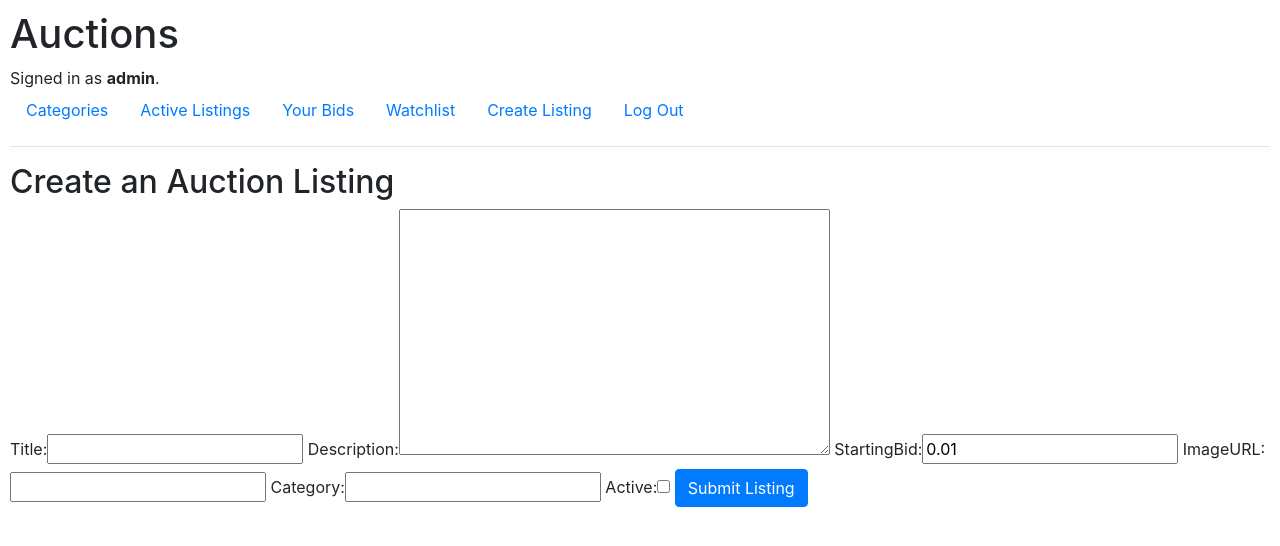
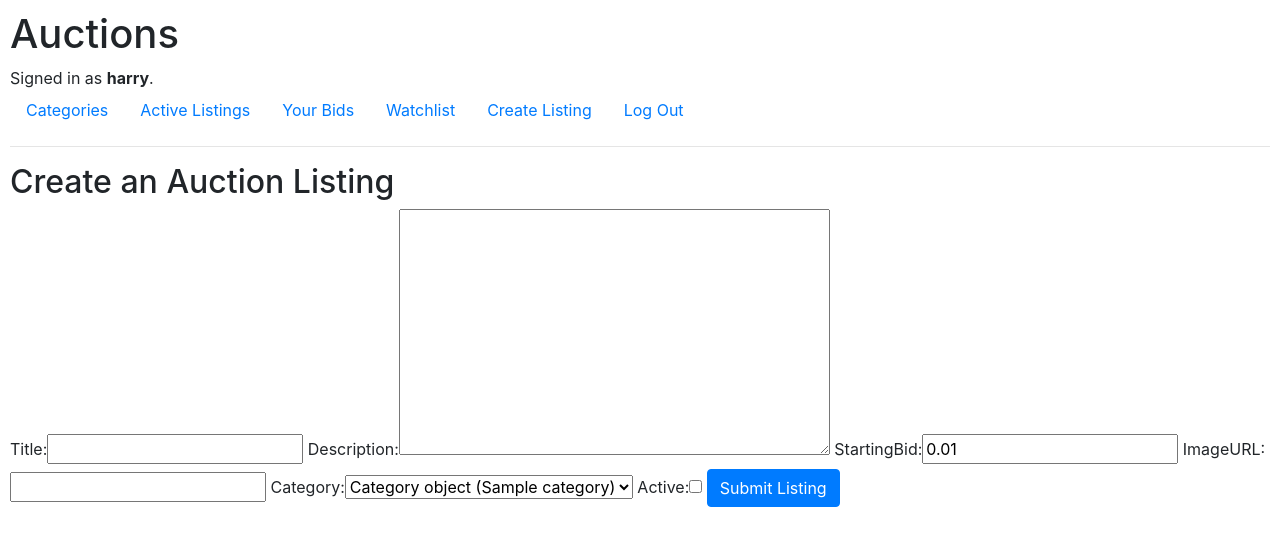
Before and after one commit to therochaexperience/cs50-django-auctions, a Django app: page /createListing in a window 1280 px wide. Shown: the top 546 px of the page. Run offline with Django 3.2, Linux system fonts and the light colour scheme; a user stored in the database is signed in; tables that the repository leaves empty hold one stand-in row (values such as "Sample post"); some libraries are stand-ins or nearby versions.

Commit message:
Created categories model. Created categories view. Troubleshooting migration error; deleted old database. Created category handler method. Need to debug error with create listing; change categories from drop down to text input. Need to create admin interface. Beautify front end with bootstrap.

```diff
--- a/auctions/models.py
+++ b/auctions/models.py
@@ -5,17 +5,16 @@
 from django.utils import timezone
 
 class User(AbstractUser):
-    watchList = models.ManyToManyField('Listing') # Followers are Users that have added a Listing to their Watchlist; how to prevent owner from following their own Listing
+    watchList = models.ManyToManyField('Listing')
 
-    # add watchlist; one user can have many listings on his watchlist; one listing can be on many user's watchlist; many to many relationship
-    # how to get all listings created by a user?
-    # add permissions to edit a listing object instance
-        # has_view_permission()
-        # has_change_permission()
-        # has_delete_permission()
-    # user groups
-        # is it good practice to set a group per listing?
+class Category(models.Model):
+    name = models.CharField(max_length=25, primary_key=True) #, unique=True
+    created_at = models.DateTimeField(auto_now_add=True)
 
+    @classmethod # DRY?
+    def create(cls, name):
+        category = cls(name = name)
+        return category
 
 class Listing(models.Model):
     title = models.CharField(max_length=50)
@@ -33,15 +32,20 @@
         validators=[MinValueValidator(Decimal('0.01'))]
     )
     imageURL = models.URLField()
-    category = models.CharField(max_length=25)
+    category = models.ForeignKey(
+        Category,
+        on_delete=models.CASCADE,
+        related_name="listings",
+        default='0'
+    )
     created_at = models.DateTimeField(auto_now_add=True)
-    updated_at = models.DateTimeField(auto_now=True) # what is this doing?
+    updated_at = models.DateTimeField(auto_now=True)
     active = models.BooleanField(default=False)
     #dateTimeEndListing = models.DateTimeField() # change to durationfield?; add to createListing form
     owner = models.ForeignKey(
         User,
         on_delete=models.CASCADE,
-        related_name="listings",
+        related_name="listings_created",
         default='0')
 
     def __str__(self):
@@ -58,11 +62,6 @@
             category=category,
             owner=userID)
         return listing
-
-
-    # add method to update listing end datetime
-
-    # a list of comments
 
 class Bid(models.Model):
     listing = models.ForeignKey(
--- a/auctions/views.py
+++ b/auctions/views.py
@@ -8,7 +8,7 @@
 from django.forms.models import model_to_dict
 from django.core.exceptions import ObjectDoesNotExist
 
-from .models import User, Listing, Bid, Comment
+from .models import User, Listing, Bid, Comment, Category
 from .forms import ListingForm, BidForm, CommentForm
 
 # Views allowing anonymous users
@@ -72,6 +72,14 @@
     logout(request)
     return HttpResponseRedirect(reverse("index"))
 
+def category_handler(category):
+    try:
+        c = Category.objects.get(name=category)
+    except:
+        c = Category.create(name="category")
+        c.save()
+    return c
+
 @login_required
 def createListing(request):
     if request.method == "POST":
@@ -84,7 +92,7 @@
                 startingBid=data['startingBid'],
                 currentBid=data['startingBid'], # currentBid starts at startingBid; foreign key to bids table?
                 imageURL=data['imageURL'],
-                category=data['category'],
+                category=category_handler('category'),
                 userID=User.objects.get(pk=request.user.id)
             )
             listing.save()
@@ -109,7 +117,7 @@
                 listing.description=data['description']
                 listing.startingBid=data['startingBid']
                 listing.imageURL=data['imageURL']
-                listing.category=data['category']
+                listing.category=category_handler('category')
                 listing.active=data['active']
                 listing.save()
                 return HttpResponseRedirect(reverse("viewListing", args=[listing.id]))
@@ -219,8 +227,12 @@
     })
 
 @login_required
-def categories(request): # treat like hashtags and allow users to add any they want? or provide preselected categories?
-    return render(request, "auctions/categories.html")
+def categories(request):
+    # https://docs.djangoproject.com/en/3.1/ref/models/querysets/#order-by
+    categories = list(Listing.objects.values('category'))
+    return render(request, "auctions/categories.html", {
+        "categories": sorted(categories, key = lambda i: i['category'])
+    })
 
 @login_required
 def addComment(request, listingID):
```
Also changed, not shown: auctions/templates/auctions/categories.html (+7 -1 lines), auctions/migrations/0001_initial.py, auctions/migrations/0002_listing_active.py (deleted), auctions/migrations/0003_listing_follower.py (deleted), auctions/migrations/0004_auto_20210127_2036.py (deleted), auctions/migrations/0005_auto_20210128_2341.py (deleted), auctions/migrations/0006_auto_20210129_0019.py (deleted), auctions/migrations/0007_auto_20210129_2239.py (deleted), auctions/migrations/0008_auto_20210129_2258.py (deleted), auctions/migrations/0009_comment.py (deleted), db.sqlite3.
